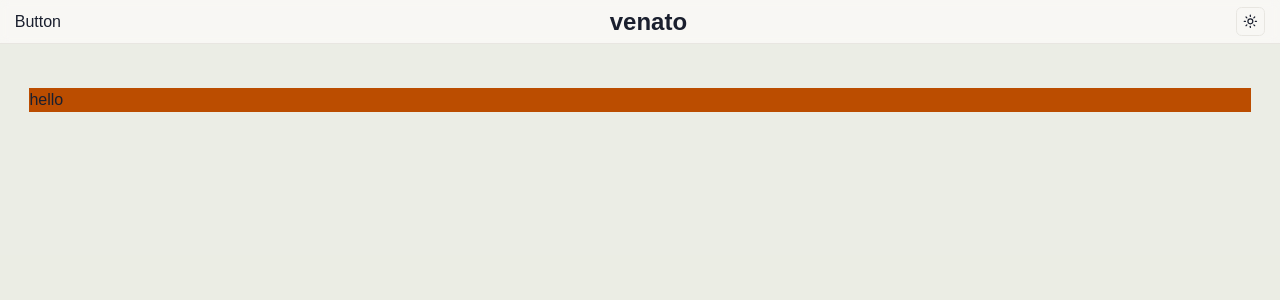
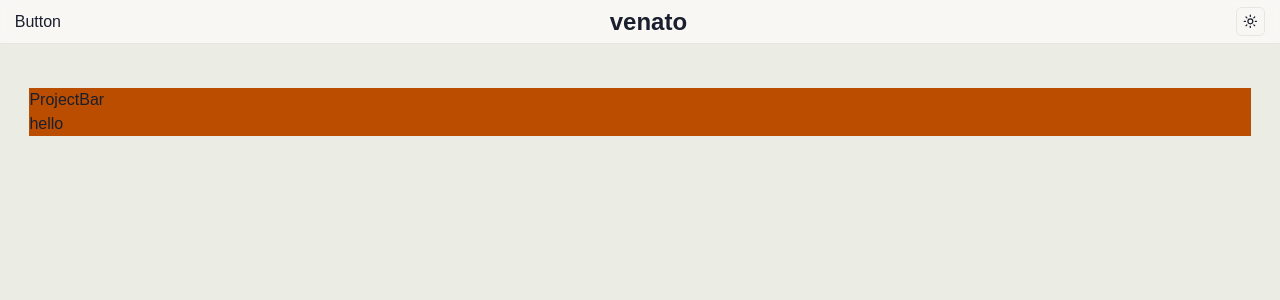
Before and after one commit to alainhaldi/venato, a Next.js app: page / in a window 1280 px wide. Shown: the top 300 px of the page. Built offline with nearby package versions, Linux system fonts and the light colour scheme.

Commit message:
Add ProjectBarComponent

```diff
--- a/src/app/page.tsx
+++ b/src/app/page.tsx
@@ -1,6 +1,9 @@
+import ProjectBar from "@/features/projects/components/project-bar";
+
 export default function Home() {
   return (
     <div className="bg-amber-700">
+      <ProjectBar></ProjectBar>
       <p>hello</p>
     </div>
   );
--- a/src/components/header.tsx
+++ b/src/components/header.tsx
@@ -1,6 +1,8 @@
 import { ThemeSwitcher } from "./theme/theme-switcher";
 
 const AppHeader = () => {
+  // TODO: conditional render Button if not on HomeScreen
+
   return (
     <div className="sticky top-0 z-50 flex flex-row h-12 items-center justify-between px-4 border-b backdrop-blur-xs">
       <p>Button</p>
--- /dev/null
+++ b/src/features/projects/components/project-bar.tsx
@@ -0,0 +1,5 @@
+const ProjectBar = () => {
+  return <div>ProjectBar</div>;
+};
+
+export default ProjectBar;
```
